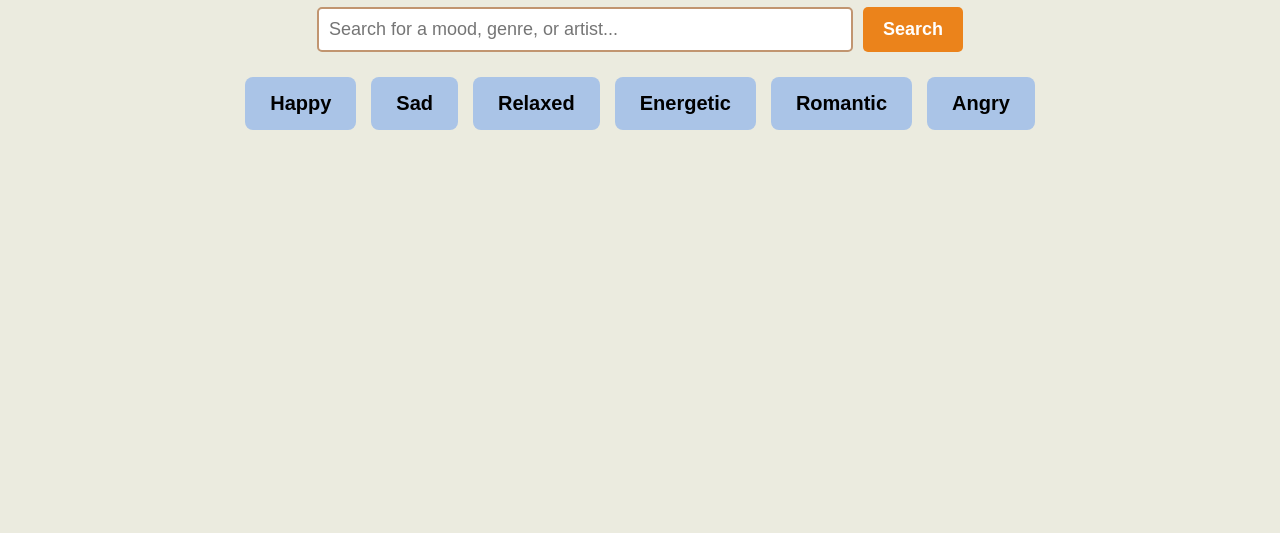
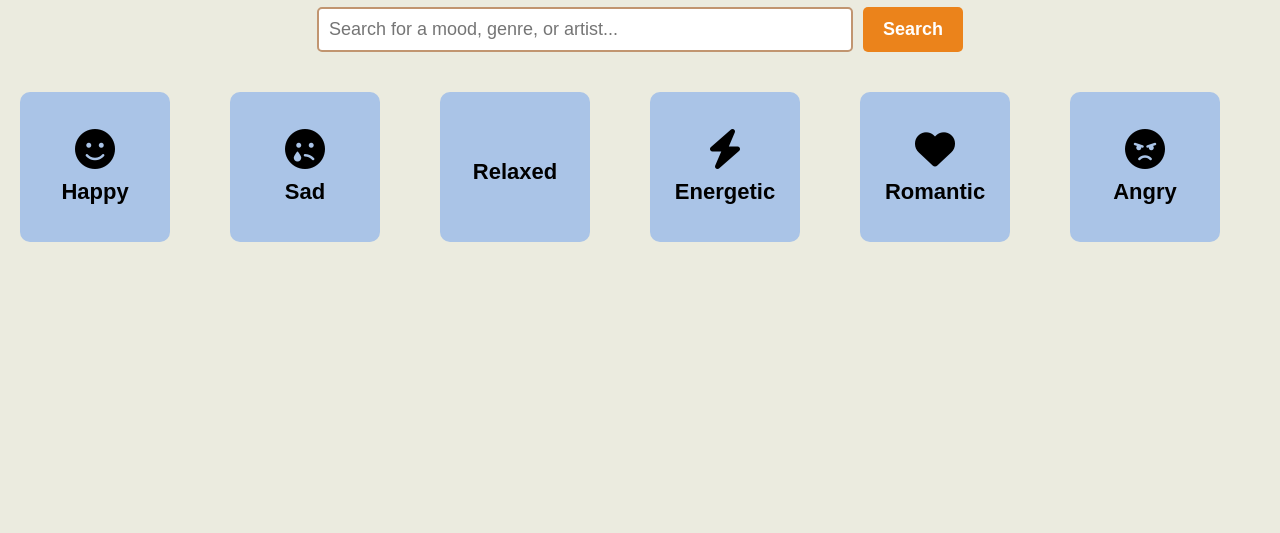
Before and after one commit to ImKole/MusicPlaylist, a plain HTML site: page index.html in a window 1280 px wide. Shown: the part 267-800 px from the top of the page. Drawn offline with Linux system fonts and the light colour scheme.

Commit message:
Added icons to emotion boxes

```diff
--- a/index.html
+++ b/index.html
@@ -5,6 +5,7 @@
     <meta name="viewport" content="width=device-width, initial-scale=1.0">
     <title>Music Playlist Generator</title>
     <link rel="stylesheet" href="styles.css">
+    <link href="https://cdnjs.cloudflare.com/ajax/libs/font-awesome/6.4.2/css/all.min.css" rel="stylesheet">
     <link href="https://fonts.googleapis.com/css2?family=Poppins:wght@300;400;600&display=swap" rel="stylesheet">
 </head>
 <body>
@@ -32,12 +33,12 @@
 
         <!-- Emotion Selection Boxes -->
         <div class="emotion-container">
-            <button class="emotion-box">Happy</button>
-            <button class="emotion-box">Sad</button>
-            <button class="emotion-box">Relaxed</button>
-            <button class="emotion-box">Energetic</button>
-            <button class="emotion-box">Romantic</button>
-            <button class="emotion-box">Angry</button>
+            <button class="emotion-box"><i class="fa-solid fa-face-smile"></i> Happy</button>
+            <button class="emotion-box"><i class="fa-solid fa-face-sad-tear"></i> Sad</button>
+            <button class="emotion-box"><i class="fa-solid fa-face-relaxed"></i> Relaxed</button>
+            <button class="emotion-box"><i class="fa-solid fa-bolt"></i> Energetic</button>
+            <button class="emotion-box"><i class="fa-solid fa-heart"></i> Romantic</button>
+            <button class="emotion-box"><i class="fa-solid fa-face-angry"></i> Angry</button>
         </div>
     </main>
 </body>
--- a/styles.css
+++ b/styles.css
@@ -17,7 +17,7 @@ body, .header {
     justify-content: space-between;
     align-items: center;
     z-index: 100;
-    border-bottom: 3px solid #C19570; /* Warm brown for a subtle divider */
+    /*border-bottom: 3px solid #C19570; /* Warm brown for a subtle divider */
     box-shadow: 0 4px 10px rgba(0, 0, 0, 0.1);
     height: 85px;
 }
@@ -110,25 +110,40 @@ body, .header {
 
 /* Emotion Selection Boxes */
 .emotion-container {
-    display: flex;
+    display: grid;
+    grid-template-columns: repeat(auto-fit, minmax(150px, 1fr));
+    gap: 20px;
     justify-content: center;
-    flex-wrap: wrap;
-    gap: 15px;
-    margin-top: 25px;
+    align-items: center;
+    margin-top: 20px;
+    padding: 20px;
 }
 
 .emotion-box {
     background-color: #AAC4E7; /* Light Blue */
     color: #000000; /* Black text */
     border: none;
-    padding: 15px 25px;
-    font-size: 20px;
+    padding: 20px;
+    font-size: 22px;
     font-weight: 600;
-    border-radius: 8px;
+    border-radius: 10px;
     cursor: pointer;
     transition: background 0.3s ease-in-out, transform 0.2s ease;
+    display: flex;
+    flex-direction: column;
+    align-items: center;
+    justify-content: center;
+    height: 150px;
+    width: 150px;
 }
 
+/* FontAwesome Icons in Emotion Boxes */
+.emotion-box i {
+    font-size: 40px;
+    margin-bottom: 10px;
+}
+
+/* Hover Effect */
 .emotion-box:hover {
     background-color: #EB831B; /* Orange on hover */
     transform: scale(1.05);
```
